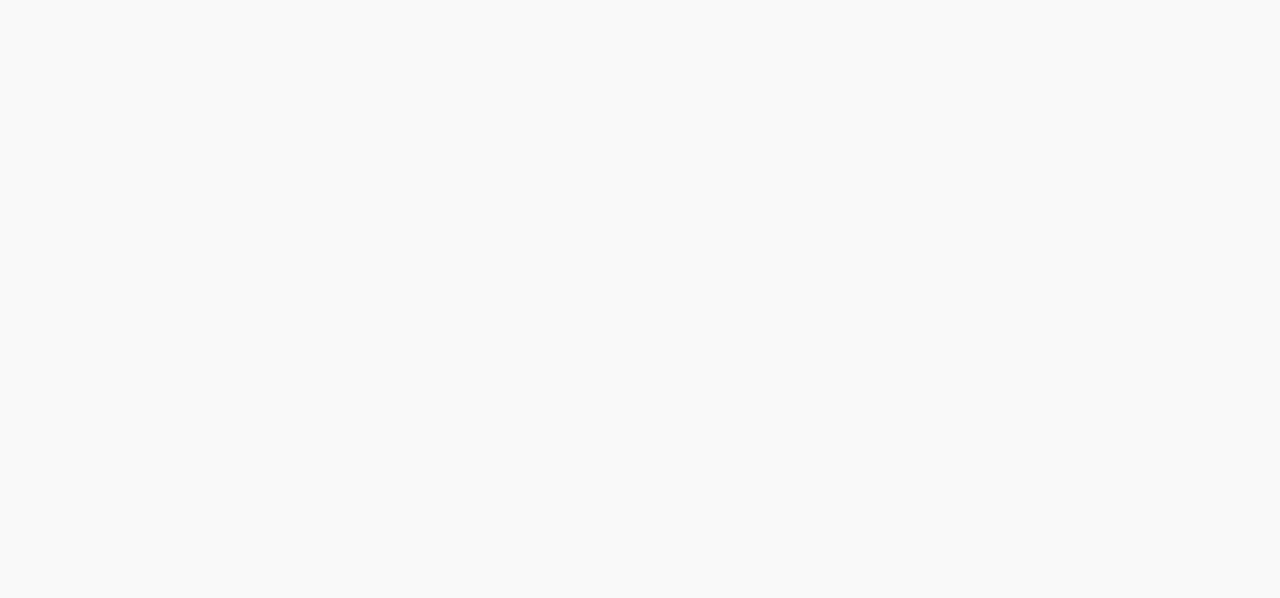
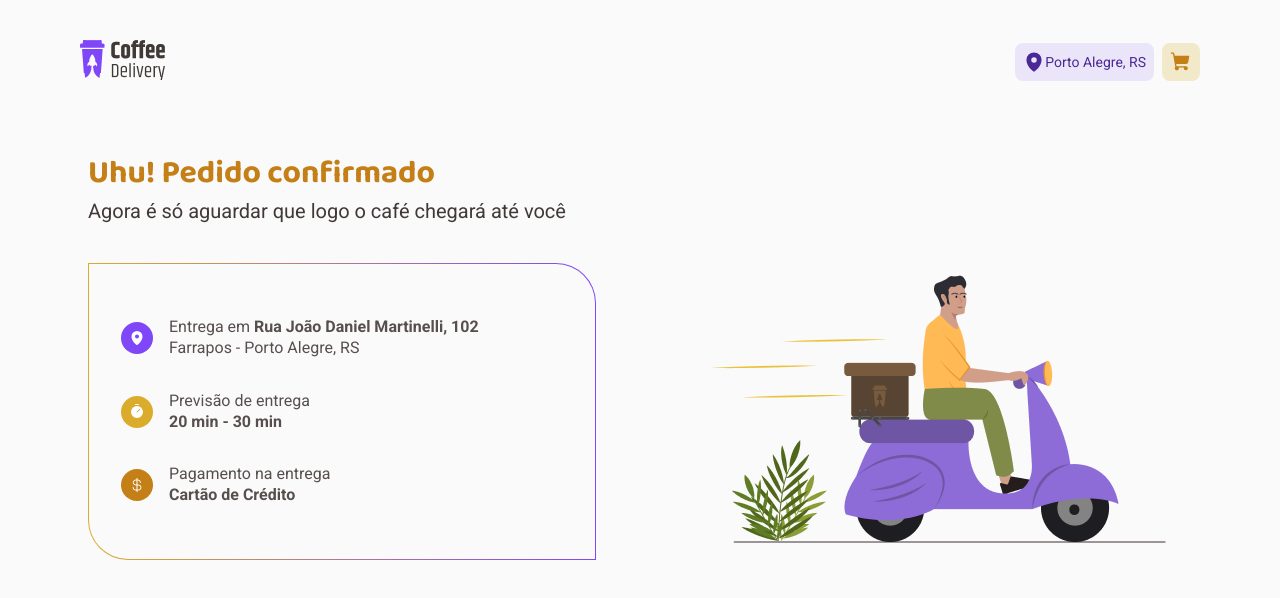
Before and after one commit to lemaun/ignite-2022-02-desafio, a React (Vite) app: page /success in a window 1280 px wide. Before the commit this address had no page. Shown: the top 598 px of the page. Built offline with nearby package versions, Linux system fonts and the light colour scheme.

Commit message:
success page layout

```diff
--- a/src/components/Router.tsx
+++ b/src/components/Router.tsx
@@ -2,6 +2,7 @@
 import { DefaultLayout } from '../layouts/DefaultLayout'
 import { Cart } from '../pages/Cart'
 import { Home } from '../pages/Home'
+import { Success } from '../pages/Success'
 
 export function Router() {
   return (
@@ -9,6 +10,7 @@
       <Route path="/" element={<DefaultLayout />}>
         <Route path="/" element={<Home/>} />
         <Route path="/cart" element={<Cart/>} />
+        <Route path="/success" element={<Success/>} />
       </Route>
     </Routes>
   )
--- /dev/null
+++ b/src/pages/Success/index.tsx
@@ -0,0 +1,34 @@
+import { CurrencyDollar, MapPin, Timer } from "phosphor-react";
+import { DetailItem, Details, DetailsContainer, Icon, SuccessContainer } from "./styles";
+import imgDelivery from '../../assets/images/Delivery.png'
+
+export function Success() {
+  return (
+    <SuccessContainer>
+      <div>
+        <h1>Uhu! Pedido confirmado</h1>
+        <h2>Agora é só aguardar que logo o café chegará até você</h2>
+      </div>
+      <DetailsContainer>
+        <Details>
+          <DetailItem>
+            <Icon Color="purple"><MapPin weight="fill" size={16} /></Icon>
+            <p>Entrega em <strong>Rua João Daniel Martinelli, 102</strong><br/>Farrapos - Porto Alegre, RS</p>
+          </DetailItem>
+          <DetailItem>
+            <Icon Color="yellow"><Timer weight="fill" size={16} /></Icon>
+            <p>Previsão de entrega<br/><strong>20 min - 30 min</strong></p>
+          </DetailItem>
+          <DetailItem>
+            <Icon Color="yellowD"><CurrencyDollar size={16} /></Icon>
+            <p>Pagamento na entrega<br/><strong>Cartão de Crédito</strong></p>
+          </DetailItem>
+        </Details>
+        <div>
+          <img src={imgDelivery} />
+        </div>
+      </DetailsContainer>
+    </SuccessContainer>
+  )
+
+}
--- /dev/null
+++ b/src/pages/Success/styles.ts
@@ -0,0 +1,77 @@
+import styled from "styled-components";
+
+export const SuccessContainer = styled.main`
+  display: flex;
+  flex-wrap: wrap;
+  flex: 1;
+  flex-direction: column;
+  padding: 4rem 0.5rem;
+  gap: 2.5rem;
+
+  h1 {
+    font-size: 2rem;
+    font-family: 'Baloo 2', sans-serif;
+    font-weight: 700;
+    color: ${(props) => props.theme['yellow-dark']};
+  }
+  h2 {
+    font-size: 1.25rem;
+    font-weight: normal;
+    color: ${(props) => props.theme['base-subtitle']};
+  }
+`
+
+export const DetailsContainer = styled.div`
+  display: flex;
+  flex-wrap: wrap;
+  flex: 1;
+  justify-content: space-between;
+`
+
+export const Details = styled.div`
+  width: 46%;
+  display: flex;
+  flex-wrap: wrap;
+  flex-direction: column;
+  justify-content: center;
+  gap: 2rem;
+  padding: 0 2rem;
+  background:
+    linear-gradient(${(props) => props.theme.background}, ${(props) => props.theme.background}) padding-box,
+    linear-gradient(to left, ${(props) => props.theme.purple}, ${(props) => props.theme.yellow}) border-box;
+  border-radius: 0 40px 0 40px;
+  border: 1px solid transparent;
+  @media (max-width: 1028px) {
+    width: 100%;
+  }
+`
+
+export const DetailItem = styled.div`
+  display: flex;
+  flex-wrap: wrap;
+  align-items: center;
+  gap: 1rem;
+  line-height: 130%;
+
+`
+
+const COLORS = {
+  yellow: 'yellow',
+  yellowD: 'yellow-dark',
+  purple: 'purple'
+} as const
+
+interface IconProps {
+  Color: keyof typeof COLORS;
+}
+
+export const Icon = styled.div<IconProps>`
+  display: flex;
+  width: 2rem;
+  height: 2rem;
+  border-radius: 9999px;
+  align-items: center;
+  justify-content: center;
+  background: ${(props) => props.theme[COLORS[props.Color]]};
+  color: ${(props) => props.theme.white};
+`
```
Also changed, not shown: src/assets/images/Delivery.png (added).
